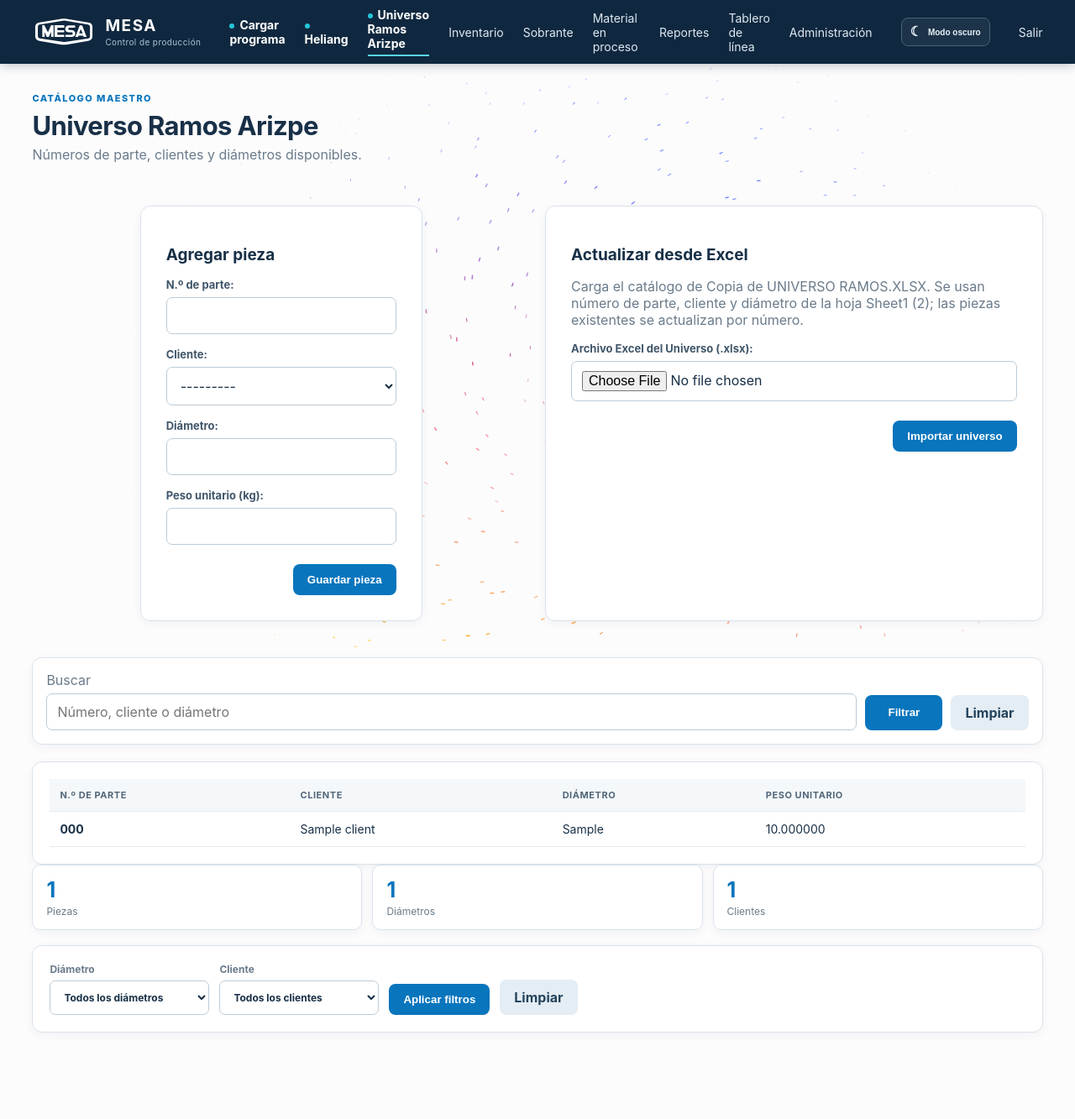
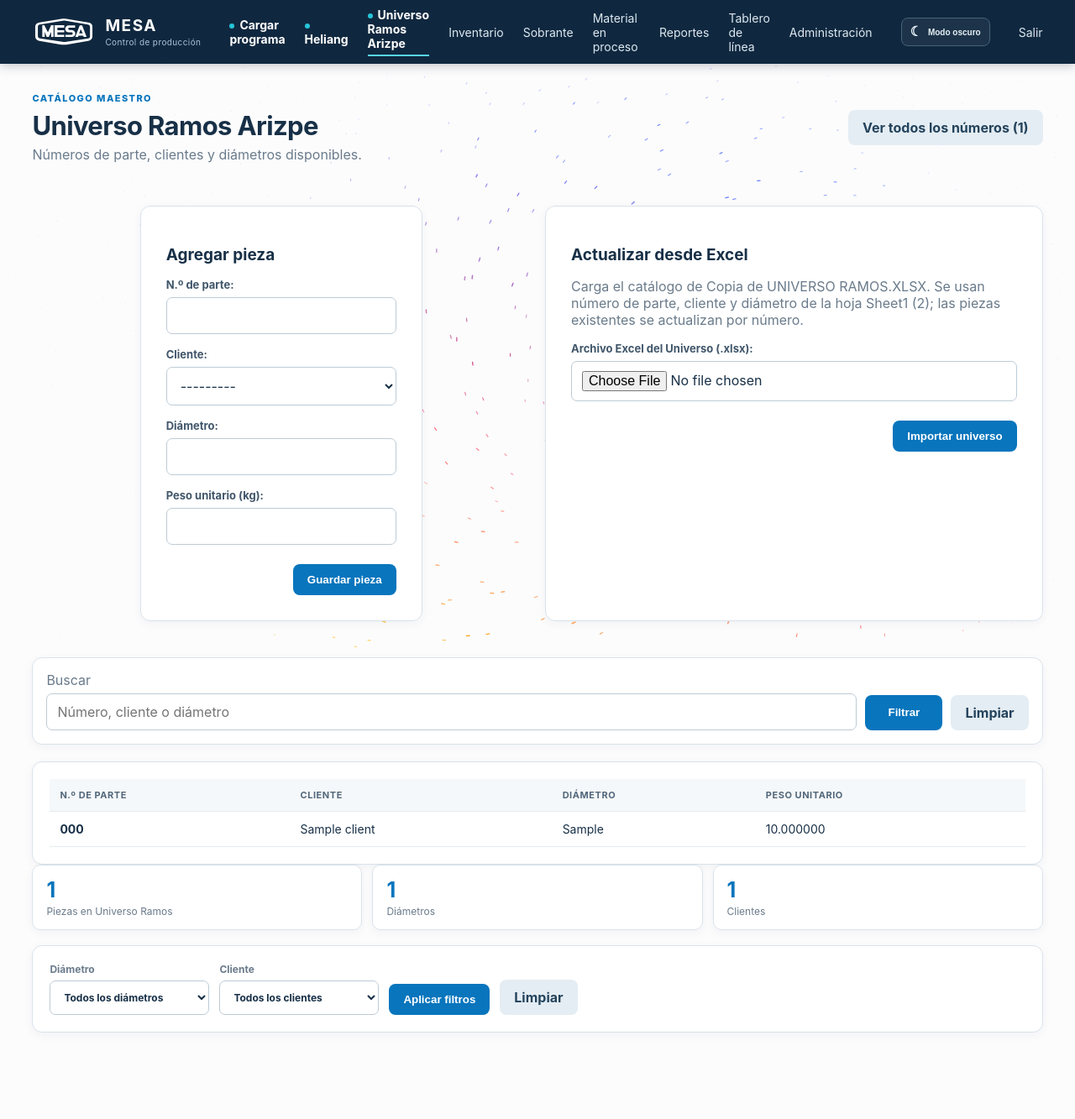
Before and after one commit to Mike50505/Proyecto-Heliang, a Django app: page /universo-ramos-arizpe/ in a window 1280 px wide. Shown: the top 1333 px of the page at 84% size. Run offline with Django 5.2, Linux system fonts and the light colour scheme; a user stored in the database is signed in; tables that the repository leaves empty hold one stand-in row (values such as "Sample post").

Commit message:
Mostrar catálogo completo de números de parte

```diff
--- a/operations/views.py
+++ b/operations/views.py
@@ -588,10 +588,12 @@ def universe(request):
         else:
             messages.success(request, f"Universo actualizado: {created} piezas nuevas, {updated} actualizadas y {skipped} filas omitidas.")
             return redirect("universe")
+    show_all_parts = request.GET.get("catalog") == "all"
     query = request.GET.get("q", "").strip()
     diameter_filter = request.GET.get("diameter", "").strip()
     client_filter = request.GET.get("client", "").strip()
-    parts = Part.objects.filter(in_universe_ramos=True).select_related("client").order_by("number")
+    all_parts = Part.objects.all() if show_all_parts else Part.objects.filter(in_universe_ramos=True)
+    parts = all_parts.select_related("client").order_by("number")
     if query:
         parts = parts.filter(Q(number__icontains=query) | Q(diameter__icontains=query) |
                              Q(client__name__icontains=query))
@@ -599,14 +601,17 @@ def universe(request):
         parts = parts.filter(diameter__icontains=diameter_filter)
     if client_filter:
         parts = parts.filter(client__name__icontains=client_filter)
-    all_parts = Part.objects.filter(in_universe_ramos=True).select_related("client")
-    diameters = sorted({diameter_category(part.diameter) for part in all_parts if part.diameter}, key=diameter_category_sort_key)
-    clients = sorted({part.client.name for part in all_parts if part.client}, key=str.casefold)
+    catalog_parts = list(all_parts.select_related("client"))
+    diameters = sorted({diameter_category(part.diameter) for part in catalog_parts if part.diameter}, key=diameter_category_sort_key)
+    clients = sorted({part.client.name for part in catalog_parts if part.client}, key=str.casefold)
     return render(request, "operations/universe.html", {
-        "part_form": part_form, "import_form": import_form, "parts": parts[:1000], "query": query,
+        "part_form": part_form, "import_form": import_form, "parts": parts, "query": query,
         "diameter_filter": diameter_filter, "client_filter": client_filter,
         "diameters": diameters, "clients": clients,
-        "universe_total": all_parts.count(), "universe_diameter_count": len(diameters),
+        "show_all_parts": show_all_parts,
+        "catalog_total": Part.objects.count(),
+        "ramos_total": Part.objects.filter(in_universe_ramos=True).count(),
+        "universe_total": len(catalog_parts), "universe_diameter_count": len(diameters),
         "universe_client_count": len(clients),
     })
 
--- a/templates/operations/universe.html
+++ b/templates/operations/universe.html
@@ -1,13 +1,40 @@
 {% extends 'base.html' %}
 {% block title %}Universo Ramos Arizpe · MESA{% endblock %}
 {% block content %}
-<div class="title-row"><div><span class="eyebrow">CATÁLOGO MAESTRO</span><h1>Universo Ramos Arizpe</h1><p>Números de parte, clientes y diámetros disponibles.</p></div></div>
+<div class="title-row">
+  <div>
+    <span class="eyebrow">CATÁLOGO MAESTRO</span>
+    <h1>{% if show_all_parts %}Todos los números de parte{% else %}Universo Ramos Arizpe{% endif %}</h1>
+    <p>{% if show_all_parts %}Consulta todas las piezas registradas, incluidas las que están fuera del Universo Ramos.{% else %}Números de parte, clientes y diámetros disponibles.{% endif %}</p>
+  </div>
+  <div class="title-actions">
+    {% if show_all_parts %}
+      <a class="button secondary" href="{% url 'universe' %}">Ver solo Universo Ramos ({{ ramos_total }})</a>
+    {% else %}
+      <a class="button secondary" href="{% url 'universe' %}?catalog=all">Ver todos los números ({{ catalog_total }})</a>
+    {% endif %}
+  </div>
+</div>
 <div class="universe-layout">
   {% if module_access.universe_edit %}<section class="form-card no-margin"><h2>Agregar pieza</h2><form method="post">{% csrf_token %}<input type="hidden" name="action" value="add">{{ part_form.as_p }}<div class="form-actions"><button type="submit">Guardar pieza</button></div></form></section>{% endif %}
   {% if module_access.universe_import %}<section class="form-card no-margin"><h2>Actualizar desde Excel</h2><p>Carga el catálogo de Copia de UNIVERSO RAMOS.XLSX. Se usan número de parte, cliente y diámetro de la hoja Sheet1 (2); las piezas existentes se actualizan por número.</p><form method="post" enctype="multipart/form-data">{% csrf_token %}<input type="hidden" name="action" value="import">{{ import_form.as_p }}<div class="form-actions"><button type="submit">Importar universo</button></div></form></section>{% endif %}
 </div>
-<form class="filters panel" method="get"><label class="grow">Buscar<input type="search" name="q" value="{{ query }}" placeholder="Número, cliente o diámetro"></label><button type="submit">Filtrar</button><a class="button secondary" href="{% url 'universe' %}">Limpiar</a></form>
-<section class="panel table-wrap"><table><thead><tr><th>N.º de parte</th><th>Cliente</th><th>Diámetro</th><th>Peso unitario</th></tr></thead><tbody>{% for part in parts %}<tr><td><b>{{ part.number }}</b></td><td>{{ part.client.name|default:'—' }}</td><td>{{ part.diameter|default:'—' }}</td><td>{{ part.unit_weight_kg|default:'—' }}</td></tr>{% empty %}<tr><td colspan="4">No hay piezas en el universo.</td></tr>{% endfor %}</tbody></table></section>
-<section class="universe-stats"><article><strong>{{ universe_total }}</strong><span>Piezas</span></article><article><strong>{{ universe_diameter_count }}</strong><span>Diámetros</span></article><article><strong>{{ universe_client_count }}</strong><span>Clientes</span></article></section>
-<form class="panel universe-quick-filters" method="get"><label>Diámetro<select name="diameter"><option value="">Todos los diámetros</option>{% for value in diameters %}<option value="{{ value }}"{% if value == diameter_filter %} selected{% endif %}>{{ value }}</option>{% endfor %}</select></label><label>Cliente<select name="client"><option value="">Todos los clientes</option>{% for value in clients %}<option value="{{ value }}"{% if value == client_filter %} selected{% endif %}>{{ value }}</option>{% endfor %}</select></label><button type="submit">Aplicar filtros</button><a class="button secondary" href="{% url 'universe' %}">Limpiar</a></form>
+<form class="filters panel" method="get">
+  {% if show_all_parts %}<input type="hidden" name="catalog" value="all">{% endif %}
+  <label class="grow">Buscar<input type="search" name="q" value="{{ query }}" placeholder="Número, cliente o diámetro"></label>
+  <button type="submit">Filtrar</button>
+  <a class="button secondary" href="{% url 'universe' %}{% if show_all_parts %}?catalog=all{% endif %}">Limpiar</a>
+</form>
+<section class="panel table-wrap"><table>
+  <thead><tr><th>N.º de parte</th><th>Cliente</th><th>Diámetro</th><th>Peso unitario</th>{% if show_all_parts %}<th>En Universo Ramos</th>{% endif %}</tr></thead>
+  <tbody>{% for part in parts %}<tr><td><b>{{ part.number }}</b></td><td>{{ part.client.name|default:'—' }}</td><td>{{ part.diameter|default:'—' }}</td><td>{{ part.unit_weight_kg|default:'—' }}</td>{% if show_all_parts %}<td>{% if part.in_universe_ramos %}Sí{% else %}No{% endif %}</td>{% endif %}</tr>{% empty %}<tr><td colspan="{% if show_all_parts %}5{% else %}4{% endif %}">No hay piezas que coincidan.</td></tr>{% endfor %}</tbody>
+</table></section>
+<section class="universe-stats"><article><strong>{{ universe_total }}</strong><span>{% if show_all_parts %}Piezas registradas{% else %}Piezas en Universo Ramos{% endif %}</span></article><article><strong>{{ universe_diameter_count }}</strong><span>Diámetros</span></article><article><strong>{{ universe_client_count }}</strong><span>Clientes</span></article></section>
+<form class="panel universe-quick-filters" method="get">
+  {% if show_all_parts %}<input type="hidden" name="catalog" value="all">{% endif %}
+  <label>Diámetro<select name="diameter"><option value="">Todos los diámetros</option>{% for value in diameters %}<option value="{{ value }}"{% if value == diameter_filter %} selected{% endif %}>{{ value }}</option>{% endfor %}</select></label>
+  <label>Cliente<select name="client"><option value="">Todos los clientes</option>{% for value in clients %}<option value="{{ value }}"{% if value == client_filter %} selected{% endif %}>{{ value }}</option>{% endfor %}</select></label>
+  <button type="submit">Aplicar filtros</button>
+  <a class="button secondary" href="{% url 'universe' %}{% if show_all_parts %}?catalog=all{% endif %}">Limpiar</a>
+</form>
 {% endblock %}
```
Also changed, not shown: tests/test_universe_source.py (+26 -0 lines).
